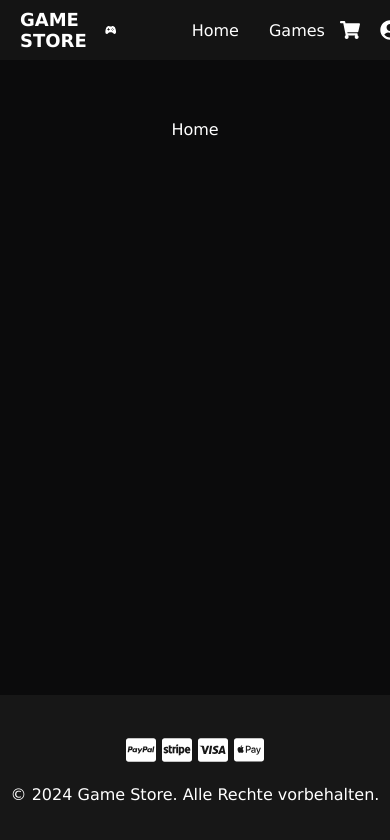
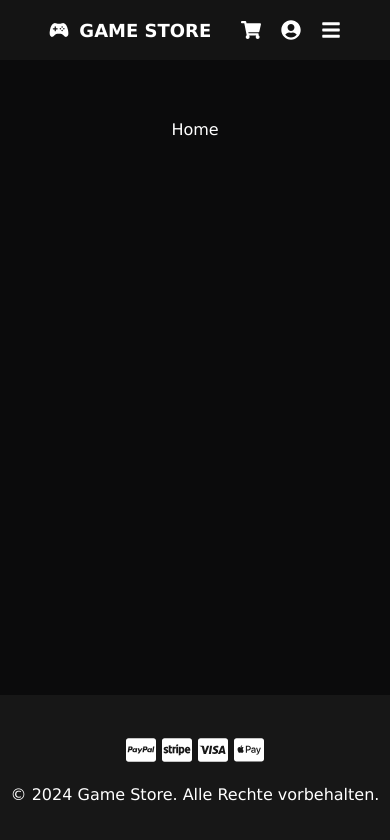
Before and after one commit to cengizcinar01/fe-game-store, a React (Vite) app: page / in a window 390 px wide. Shown: the top 840 px of the page. Built offline with nearby package versions, Linux system fonts and the light colour scheme.

Commit message:
feat: add responsive navbar menu
Added a responsive menu to the navbar component that toggles on smaller screen sizes. Also, made minor style adjustments to accommodate the new feature.

```diff
--- a/src/components/Navbar.jsx
+++ b/src/components/Navbar.jsx
@@ -1,30 +1,39 @@
 import { Link } from "react-router-dom";
-import { FaUserCircle } from "react-icons/fa";
+import { FaUserCircle, FaShoppingCart, FaBars } from "react-icons/fa";
 import { IoGameController } from "react-icons/io5";
-import { FaShoppingCart } from "react-icons/fa";
 import styles from "../styles/components/Navbar.module.css";
+import { useState } from "react";
 
 const Navbar = () => {
+  const [menuOpen, setMenuOpen] = useState(false);
+
+  const toggleMenu = () => {
+    setMenuOpen(!menuOpen);
+  };
+
   return (
     <nav className={styles.navbar_container}>
       <div className={styles.navbar_left}>
         <Link to="/" className={styles.navbar_logo}>
-          GAME STORE
           <IoGameController className={styles.navbar_game_icon} />
+          <span>GAME STORE</span>
         </Link>
-        <div className={styles.navbar_center}>
-          <Link to="/" className={styles.navbar_link}>
-            Home
-          </Link>
-          <Link to="/games" className={styles.navbar_link}>
-            Games
-          </Link>
-        </div>
       </div>
       <div className={styles.navbar_right}>
         <FaShoppingCart className={styles.navbar_cart_icon} />
         <FaUserCircle className={styles.navbar_user_icon} />
+        <FaBars className={styles.navbar_menu_icon} onClick={toggleMenu} />
       </div>
+      {menuOpen && (
+        <div className={styles.navbar_menu}>
+          <Link to="/" className={styles.navbar_link} onClick={toggleMenu}>
+            Home
+          </Link>
+          <Link to="/games" className={styles.navbar_link} onClick={toggleMenu}>
+            Games
+          </Link>
+        </div>
+      )}
     </nav>
   );
 };
--- a/src/styles/components/Navbar.module.css
+++ b/src/styles/components/Navbar.module.css
@@ -27,12 +27,6 @@
     gap: 10px;
 }
 
-.navbar_center {
-    display: flex;
-    justify-content: center;
-    align-items: center;
-}
-
 .navbar_link {
     color: white;
     font-size: 16px;
@@ -48,8 +42,36 @@
 
 .navbar_user_icon,
 .navbar_cart_icon,
-.navbar_game_icon {
+.navbar_game_icon,
+.navbar_menu_icon {
     color: white;
     font-size: 20px;
     cursor: pointer;
 }
+
+.navbar_menu {
+    position: fixed;
+    top: 60px;
+    right: 0;
+    width: 200px;
+    height: 100vh;
+    background-color: rgba(23, 23, 23, 0.95);
+    display: flex;
+    flex-direction: column;
+    align-items: center;
+    padding-top: 20px;
+    z-index: 101;
+}
+
+.navbar_menu .navbar_link {
+    margin: 10px 0;
+}
+
+@media (max-width: 825px) {
+    .navbar_logo {
+        justify-content: center;
+        width: 100%;
+        display: flex;
+        align-items: center;
+    }
+}
```
